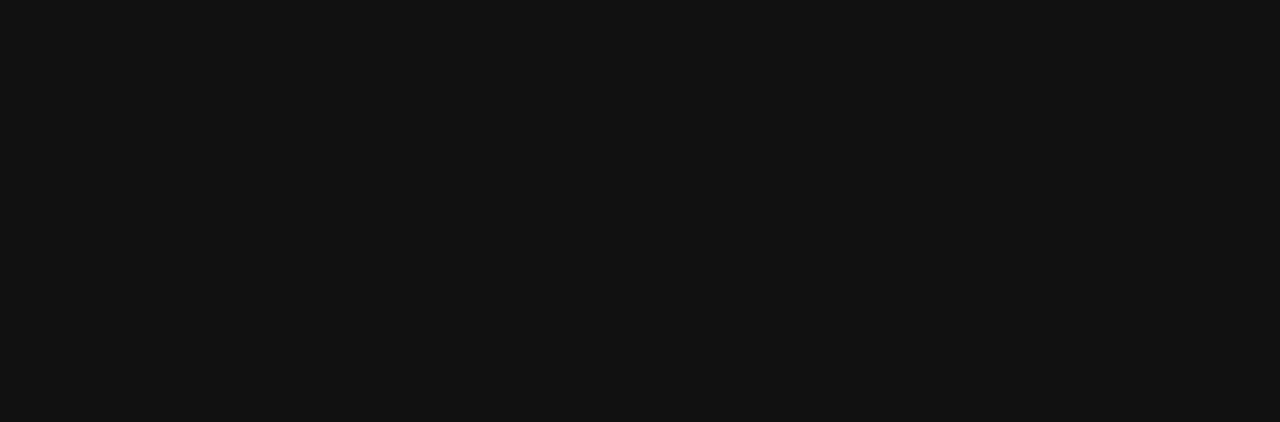
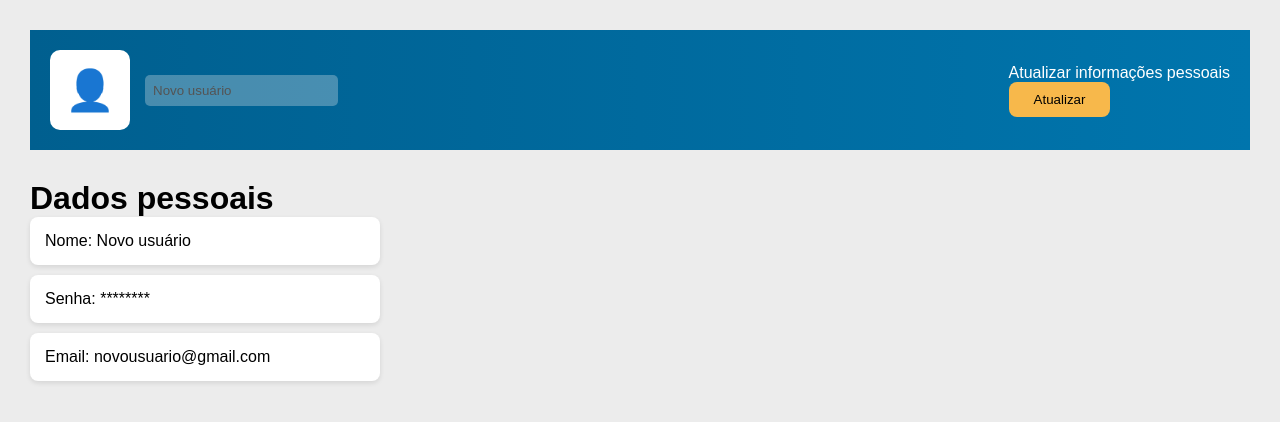
Before and after one commit to Iron-de-Oliveira/catalogo-online-mvp, a React (Vite) app in the folder FRONTEND/: page /perfil in a window 1280 px wide. Before the commit this address had no page. Shown: the top 422 px of the page. Built offline with nearby package versions, Linux system fonts and the light colour scheme.

Commit message:
feat: adiciona tela de perfil do usuario

```diff
--- /dev/null
+++ b/FRONTEND/src/pages/perfilusuario.jsx
@@ -0,0 +1,75 @@
+import { useState } from "react";
+import "../styles/perfilUsuario.css";
+
+function PerfilUsuario() {
+  const [mostrarFormulario, setMostrarFormulario] = useState(false);
+
+  return (
+    <div className="perfil-container">
+      <div className="perfil-topo">
+        <div className="perfil-info">
+          <div className="foto-perfil">👤</div>
+
+          <input
+            className="nome-usuario"
+            value="Novo usuário"
+            disabled
+          />
+        </div>
+
+        <div className="perfil-acoes">
+          <p>Atualizar informações pessoais</p>
+
+          <button
+            className="btn-atualizar"
+            onClick={() => setMostrarFormulario(true)}
+          >
+            Atualizar
+          </button>
+        </div>
+      </div>
+
+      <div className="dados-container">
+        <h1>Dados pessoais</h1>
+
+        <div className="dado">Nome: Novo usuário</div>
+        <div className="dado">Senha: ********</div>
+        <div className="dado">Email: novousuario@gmail.com</div>
+      </div>
+
+      {mostrarFormulario && (
+        <div className="formulario-edicao">
+          <h3>Preencha os campos com as novas informações</h3>
+
+          <div className="form-content">
+            <div className="inputs">
+              <input type="text" placeholder="Nome" />
+              <input type="password" placeholder="Senha" />
+              <input type="email" placeholder="Email" />
+            </div>
+
+            <div className="foto-upload">
+              <p>Nova foto de perfil</p>
+              <input type="file" />
+            </div>
+          </div>
+
+          <div className="botoes">
+            <button className="btn-atualizar">
+              Atualizar
+            </button>
+
+            <button
+              className="btn-cancelar"
+              onClick={() => setMostrarFormulario(false)}
+            >
+              Cancelar
+            </button>
+          </div>
+        </div>
+      )}
+    </div>
+  );
+}
+
+export default PerfilUsuario;
--- a/FRONTEND/src/routes/routes.jsx
+++ b/FRONTEND/src/routes/routes.jsx
@@ -3,6 +3,7 @@
 import Home from "../pages/home";
 import LoginPage from "../pages/login";
 import ExibProduto from "../pages/exibProduto";
+import PerfilUsuario from "../pages/perfilusuario";
 
 function AppRoutes() {
   return (
@@ -11,6 +12,7 @@
         <Route path="/" element={<Home />} />
         <Route path="/login" element={<LoginPage />} />
         <Route path="/produto/:id" element={<ExibProduto />} />
+        <Route path="/perfil" element={<PerfilUsuario />} />
       </Routes>
     </BrowserRouter>
   );
--- /dev/null
+++ b/FRONTEND/src/styles/perfilusuario.css
@@ -0,0 +1,106 @@
+.perfil-container {
+  min-height: 100vh;
+  background: #ececec;
+  padding: 30px;
+}
+
+.perfil-topo {
+  background: linear-gradient(to right, #005f8f, #0075ad);
+  display: flex;
+  justify-content: space-between;
+  align-items: center;
+  padding: 20px;
+  color: white;
+}
+
+.perfil-info {
+  display: flex;
+  align-items: center;
+  gap: 15px;
+}
+
+.foto-perfil {
+  width: 80px;
+  height: 80px;
+  background: white;
+  border-radius: 10px;
+  display: flex;
+  justify-content: center;
+  align-items: center;
+  font-size: 40px;
+}
+
+.nome-usuario {
+  padding: 8px;
+  border-radius: 5px;
+  border: none;
+}
+
+.btn-atualizar {
+  background: #f7b84b;
+  border: none;
+  padding: 10px 25px;
+  border-radius: 8px;
+  cursor: pointer;
+}
+
+.dados-container {
+  margin-top: 30px;
+}
+
+.dado {
+  width: 350px;
+  background: white;
+  padding: 15px;
+  margin-bottom: 10px;
+  border-radius: 8px;
+  box-shadow: 0 2px 5px rgba(0,0,0,0.1);
+}
+
+.formulario-edicao {
+  margin-top: 40px;
+  width: 700px;
+  background: #005f8f;
+  color: white;
+  padding: 20px;
+  border-radius: 10px;
+}
+
+.form-content {
+  display: flex;
+  justify-content: space-between;
+  gap: 20px;
+}
+
+.inputs {
+  display: flex;
+  flex-direction: column;
+  gap: 10px;
+  flex: 1;
+}
+
+.inputs input {
+  padding: 10px;
+  border-radius: 6px;
+  border: none;
+}
+
+.foto-upload {
+  display: flex;
+  flex-direction: column;
+}
+
+.botoes {
+  display: flex;
+  gap: 10px;
+  margin-top: 20px;
+}
+
+.btn-cancelar {
+  background: #ff5d5d;
+  color: white;
+  border: none;
+  padding: 10px 25px;
+  border-radius: 8px;
+  cursor: pointer;
+}
```
